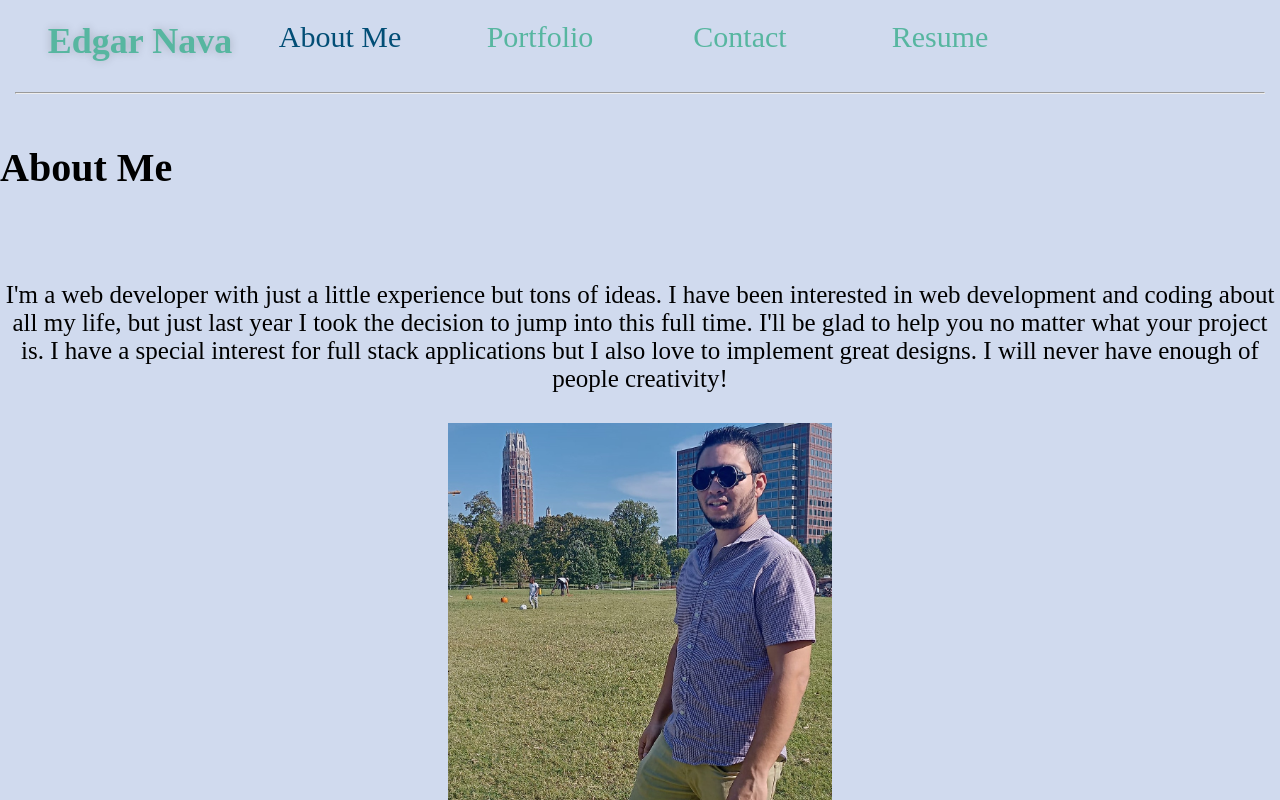
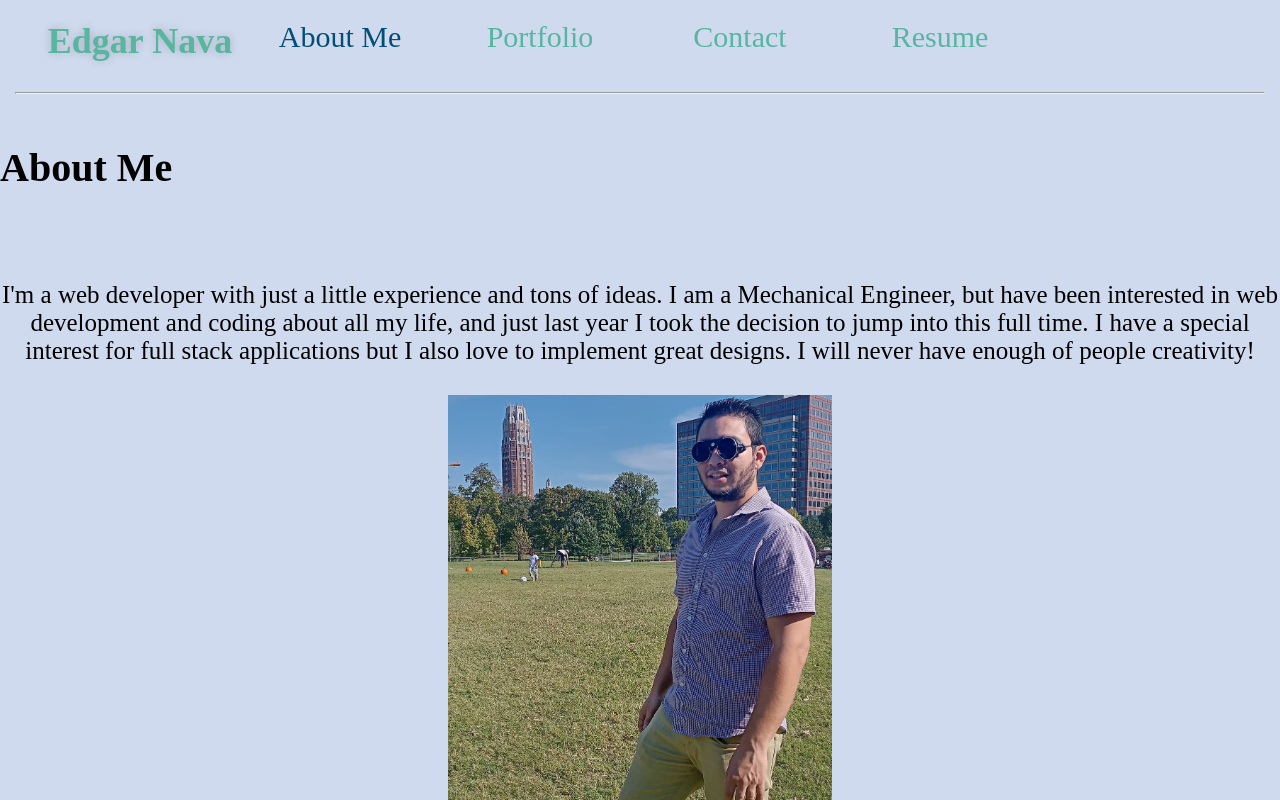
Before and after one commit to esgarsad/portfolio, a React (Create React App) app: page / in a window 1280 px wide. Shown: the top 800 px of the page. Built offline with nearby package versions, Linux system fonts and the light colour scheme.

Commit message:
RB prject updated

```diff
--- a/package.json
+++ b/package.json
@@ -9,6 +9,7 @@
     "@testing-library/user-event": "^13.5.0",
     "react": "^18.2.0",
     "react-dom": "^18.2.0",
+    "react-router-dom": "^6.3.0",
     "react-scripts": "5.0.1",
     "web-vitals": "^2.1.4"
   },
--- a/src/components/About/index.js
+++ b/src/components/About/index.js
@@ -1,6 +1,3 @@
-import { useState } from 'react';
-
-
 import './index.css';
 
 function AboutMe() {
@@ -11,14 +8,13 @@ function AboutMe() {
       <div className="row about flex">
 
         <p id='bio' className='col-7' >
-        I'm a web developer with just a little experience but tons of ideas.
-        I have been interested in web development and coding about all my life,
-        but just last year I took the decision to jump into this full time.
-        I'll be glad to help you no matter what your project is. I have a special interest for full stack applications but
+        I'm a web developer with just a little experience and tons of ideas.
+        I am a Mechanical Engineer, but have been interested in web development and coding about all my life,
+        and just last year I took the decision to jump into this full time.
+         I have a special interest for full stack applications but
         I also love to implement great designs. I will never have enough of people creativity!
         </p>
         <img className='col-3' src={require ("../../assets/images/edgar2021.jpg")} alt="edgar" />
-
 
       </div>
     </article>
--- a/src/components/Portfolio/index.js
+++ b/src/components/Portfolio/index.js
@@ -3,7 +3,7 @@ import ProjectList from "../ProjectList";
 const Portfolio = () => {
     return (
         <section className='box'>
-            <h2 className='title'>Clink on any of the projects below to test a little of my past work!</h2>
+            <h2 className='title'>Click on any of the projects below to check a bit of my past work!</h2>
            <ProjectList />
         </section>
     )
--- a/src/components/ProjectList/index.css
+++ b/src/components/ProjectList/index.css
@@ -21,7 +21,7 @@ max-width: 90%;
  border-color: var(--secondary-color);
     text-align: center;
     position: relative;
-    opacity: 0.5;
+    opacity: 0.7;
   }
 
   .project:hover {
--- a/src/components/ProjectList/index.js
+++ b/src/components/ProjectList/index.js
@@ -1,5 +1,4 @@
 import { useState } from 'react';
-
 import './index.css';
 import { formatTitle } from '../../utils/helpers';
 
@@ -22,27 +21,30 @@ const ProjectList = () => {
             name: 'weather-dashboard',
             deployed: 'https://esgarsad.github.io/weather-dashboard/',
         }
-
-    ])
+         ])
 
     return (
+
         <div id='projects' className='row'>
             {projects.map((image, index) => (
                 <div  className='project col-4'>
                     <h2>{formatTitle(image.name)}</h2>
-                    <div><a  href={image.deployed}>
+                    <div><a href={image.deployed} target= "_blank" rel="noreferrer">
                         <img
                             className='project_img'
                             src={require(`../../assets/images/${image.name}.jpg`)}
                             alt={image.name}
                             key={index}
-                        />
+                            />
                         </a>
                     </div>
                 </div>
             ))}
+
         </div>
+
     )
+
 }
 
 export default ProjectList;
```
Also changed, not shown: src/assets/images/run-buddy.jpg (deleted), 1 other file (tests, documents, lock files or other folders).
